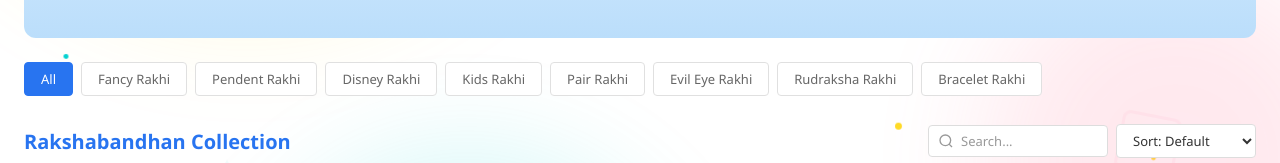
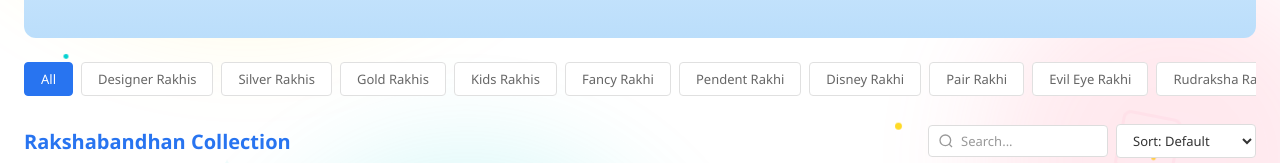
Before and after one commit to Varshith1805/v-creations, a React (Create React App) app in the folder vcreations-frontend/: page / in a window 1280 px wide. Shown: the part 366-529 px from the top of the page. Built offline with nearby package versions, Linux system fonts and the light colour scheme; no server answers; sample sign-in values are in the browser's storage.

Commit message:
Restore old categories (Designer/Silver/Gold/Kids) minus Premium, add new ones

```diff
--- a/vcreations-frontend/src/AdminDashboard.js
+++ b/vcreations-frontend/src/AdminDashboard.js
@@ -137,6 +137,10 @@ export default function AdminDashboard() {
                 <label>Category</label>
                 <select className="input" name="category" value={form.category} onChange={handleChange}>
                   <option value="">Select category</option>
+                  <option value="Designer Rakhis">Designer Rakhis</option>
+                  <option value="Silver Rakhis">Silver Rakhis</option>
+                  <option value="Gold Rakhis">Gold Rakhis</option>
+                  <option value="Kids Rakhis">Kids Rakhis</option>
                   <option value="Fancy Rakhi">Fancy Rakhi</option>
                   <option value="Pendent Rakhi">Pendent Rakhi</option>
                   <option value="Disney Rakhi">Disney Rakhi</option>
--- a/vcreations-frontend/src/ProductList.js
+++ b/vcreations-frontend/src/ProductList.js
@@ -64,7 +64,7 @@ export default function ProductList() {
   if (sort === "price-asc") filtered.sort((a, b) => a.price - b.price);
   if (sort === "price-desc") filtered.sort((a, b) => b.price - a.price);
 
-  const categories = ["All", "Fancy Rakhi", "Pendent Rakhi", "Disney Rakhi", "Kids Rakhi", "Pair Rakhi", "Evil Eye Rakhi", "Rudraksha Rakhi", "Bracelet Rakhi"];
+  const categories = ["All", "Designer Rakhis", "Silver Rakhis", "Gold Rakhis", "Kids Rakhis", "Fancy Rakhi", "Pendent Rakhi", "Disney Rakhi", "Pair Rakhi", "Evil Eye Rakhi", "Rudraksha Rakhi", "Bracelet Rakhi"];
 
   const SkeletonCard = () => (
     <div className="product-card">
```
